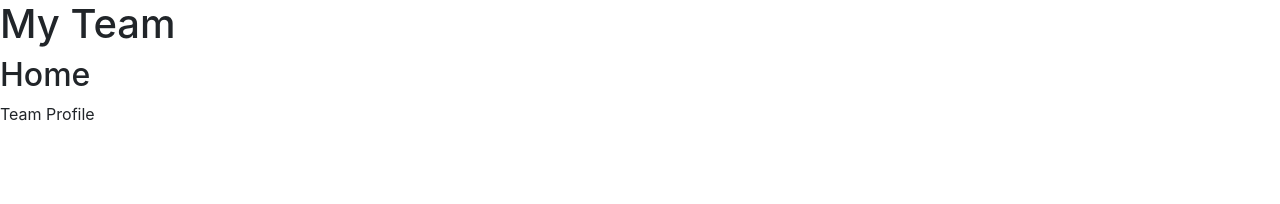
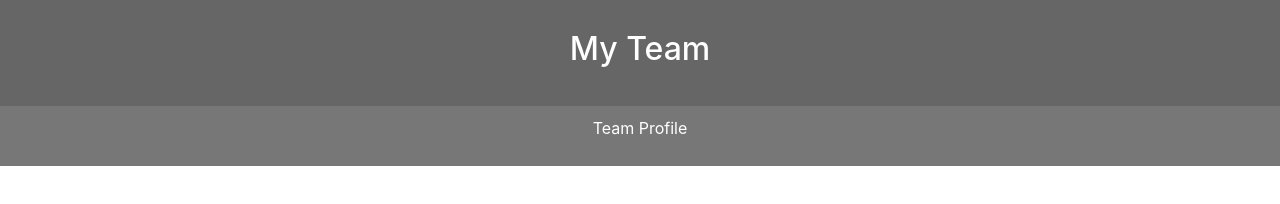
Before and after one commit to anissa1908/Team-Profile-Generator, a plain HTML site: page main.html in a window 1280 px wide. Drawn offline with nearby package versions, Linux system fonts and the light colour scheme; files whose address does not match are found by name.

Commit message:
added styling to header on main html page

```diff
--- a/main.html
+++ b/main.html
@@ -4,7 +4,32 @@
     <!-- Required meta tags -->
     <meta charset="utf-8">
     <meta name="viewport" content="width=device-width, initial-scale=1, shrink-to-fit=no">
+    <style>
+        * {
+          box-sizing: border-box;
+        }
 
+        body {
+          font-family: Arial, Helvetica, sans-serif;
+        }
+
+        /* Style the header */
+        header {
+          background-color: #666;
+          padding: 30px;
+          text-align: center;
+          font-size: 35px;
+          color: white;
+        }
+
+        /* Style the footer */
+footer {
+  background-color: #777;
+  padding: 10px;
+  text-align: center;
+  color: white;
+}
+    </style>
     <!-- Bootstrap CSS -->
     <link rel="stylesheet" href="https://stackpath.bootstrapcdn.com/bootstrap/4.5.2/css/bootstrap.min.css" integrity="sha384-JcKb8q3iqJ61gNV9KGb8thSsNjpSL0n8PARn9HuZOnIxN0hoP+VmmDGMN5t9UJ0Z" crossorigin="anonymous">
 
@@ -12,10 +37,9 @@
     <script src="Employee.js"></script>
   </head>
   <body>
-    <h1>My Team</h1>
 
     <header>
-        <h2>Home</h2>
+        <h2>My Team</h2>
     </header>
 
     <!-- Optional JavaScript -->
```
